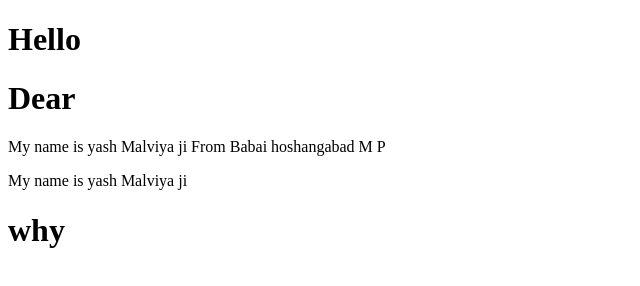
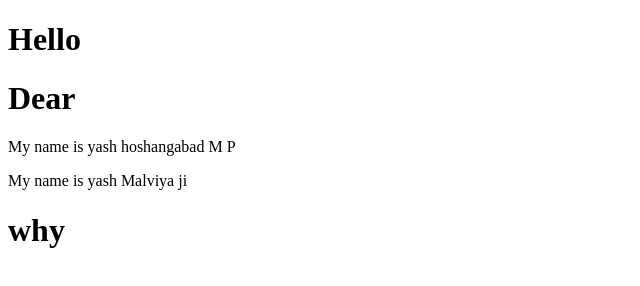
Before and after one commit to yash8461/GitGit, a plain HTML site: page index.html in a window 1280 px wide. Shown: the whole page, without its empty margins (0-640 px from the left). Drawn offline with Linux system fonts and the light colour scheme.

Commit message:
Update index.html

```diff
--- a/index.html
+++ b/index.html
@@ -8,7 +8,7 @@
 <body>
     <h1>Hello</h1>
     <h1>Dear</h1>
-    <p>My name is yash Malviya ji From Babai hoshangabad M P</p>
+    <p>My name is yash  hoshangabad M P</p>
       <p>My name is yash Malviya ji</p>
      <h1>why</h1>
 
```
